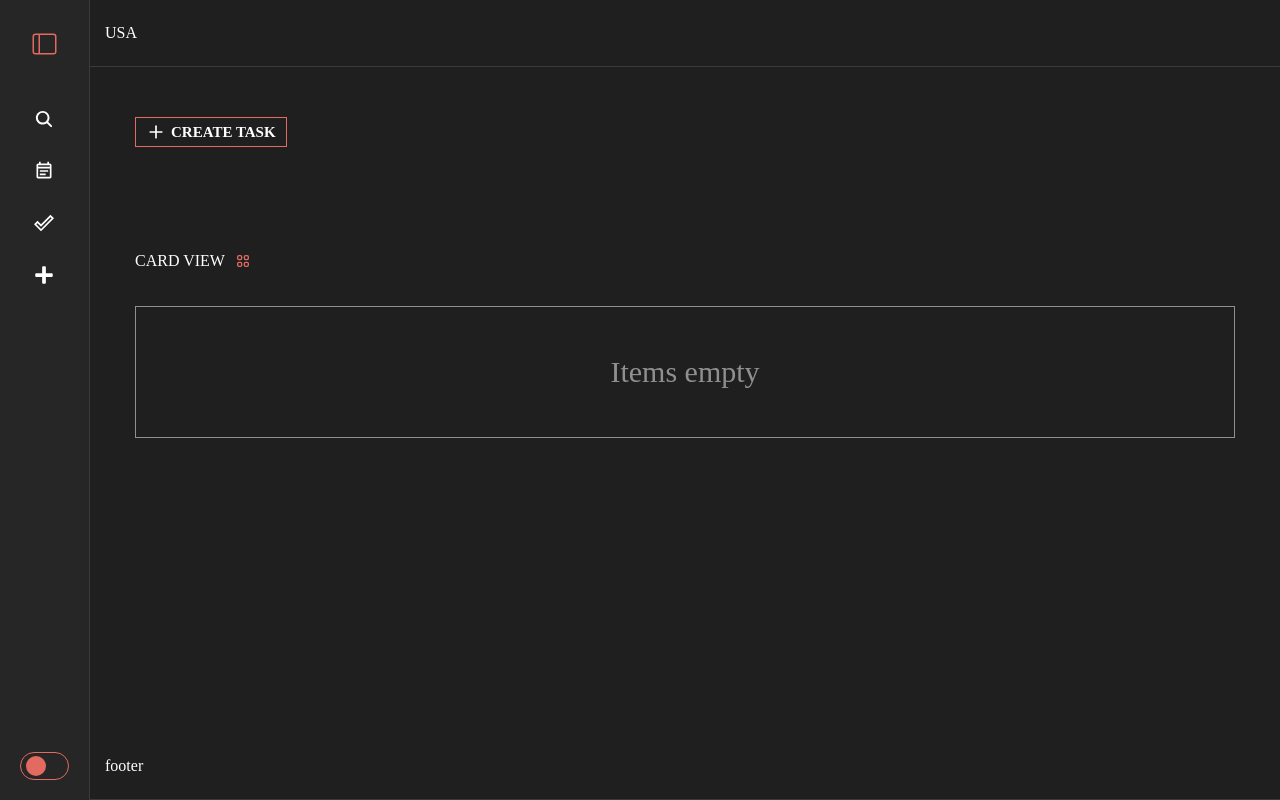
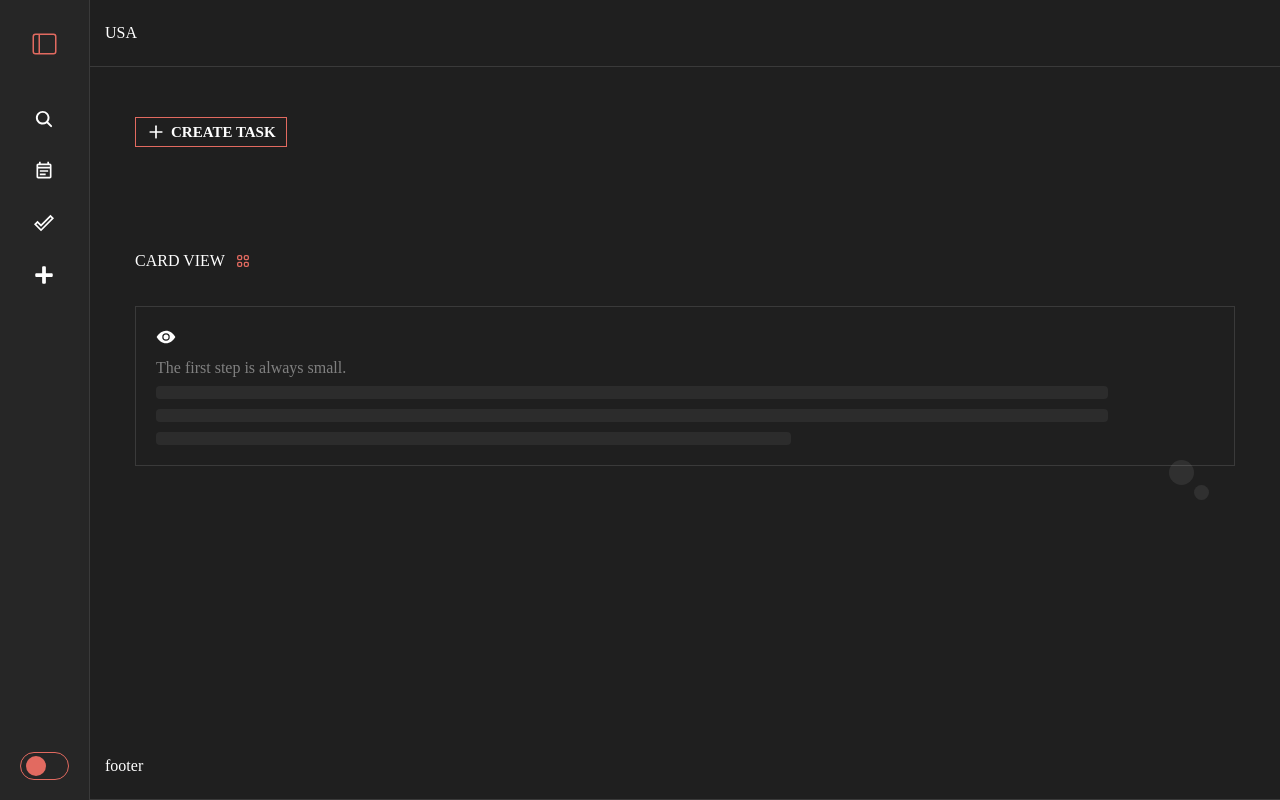
Before and after one commit to i-kryvda/todo-list-redux, a React (Vite) app: page / in a window 1280 px wide. Built offline with nearby package versions, Linux system fonts and the light colour scheme.

Commit message:
skeleton

```diff
--- a/src/app/App.scss
+++ b/src/app/App.scss
@@ -142,3 +142,72 @@ body {
     }
   }
 }
+
+//------------------------------------
+
+.todo-empty {
+  position: relative;
+  display: flex;
+  flex-direction: column;
+  height: 160px;
+  padding: 2rem;
+  gap: 1rem;
+
+  border: 1px solid var(--border-color);
+  color: #fff;
+
+  &::before,
+  &::after {
+    content: "";
+    position: absolute;
+    background: rgba(255, 255, 255, 0.08);
+    border-radius: 50%;
+  }
+
+  &::before {
+    width: 25px;
+    height: 25px;
+    bottom: -20px;
+    right: 40px;
+  }
+
+  &::after {
+    width: 15px;
+    height: 15px;
+    bottom: -35px;
+    right: 25px;
+  }
+
+  /* Скелетон */
+  .todo-empty__bar {
+    height: 1.5rem;
+    background: rgba(255, 255, 255, 0.2);
+    border-radius: 4px;
+    animation: pulse 1.5s infinite;
+  }
+
+  .todo-empty__bar--long {
+    width: 90%;
+  }
+
+  .todo-empty__bar--short {
+    width: 60%;
+  }
+
+  .todo-empty__text {
+    // opacity: 0.7;
+    color: var(--text-secondory);
+  }
+}
+
+@keyframes pulse {
+  0% {
+    opacity: 0.2;
+  }
+  50% {
+    opacity: 0.4;
+  }
+  100% {
+    opacity: 0.2;
+  }
+}
--- a/src/components/organisms/TodoList/TodoList.tsx
+++ b/src/components/organisms/TodoList/TodoList.tsx
@@ -1,4 +1,6 @@
 import { useEffect, useState } from "react";
+// import { GiCrossMark } from "react-icons/gi";
+import { IoEyeSharp } from "react-icons/io5";
 import { useAppDispatch, useAppSelector } from "@app/store/store";
 import {
   selectFilteredTodos,
@@ -66,17 +68,18 @@ export function TodoList() {
 
       <div className={s.todoBody}>
         {todos.length === 0 ? (
-          <p
-            style={{
-              textAlign: "center",
-              fontSize: "3rem",
-              padding: "5rem",
-              border: "1px solid white",
-              opacity: 0.5,
-            }}
-          >
-            Items empty
-          </p>
+          <div className="todo-empty">
+            <span className="todo-empty__crose">
+              <IoEyeSharp size={20} />
+            </span>
+            <span className="todo-empty__text">
+              The first step is always small.
+            </span>
+
+            <div className="todo-empty__bar todo-empty__bar--long" />
+            <div className="todo-empty__bar todo-empty__bar--long" />
+            <div className="todo-empty__bar todo-empty__bar--short" />
+          </div>
         ) : (
           <>
             {view === "list" && <TodoListView todos={todos} />}
```
